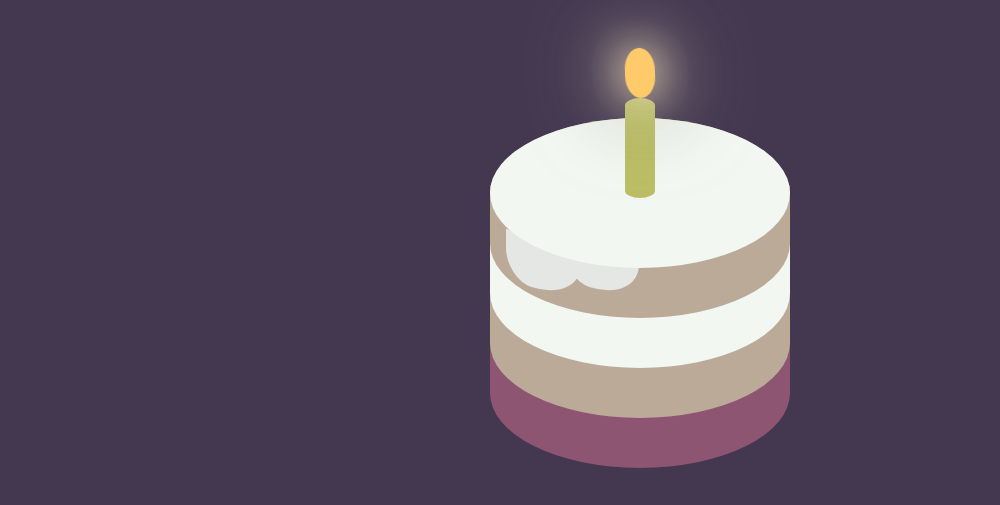
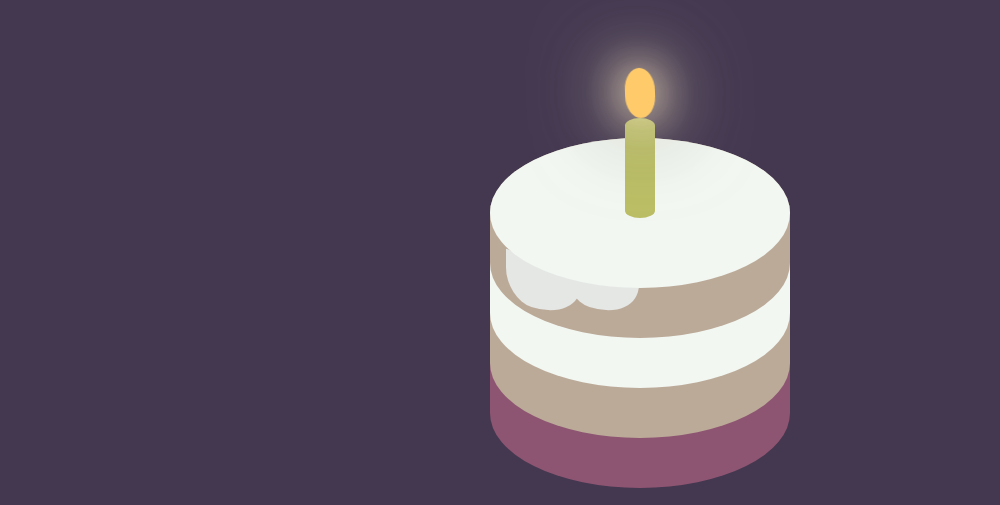
Before and after one commit to QuangTrung96/thuong-em, a plain HTML site: page index6.html in a window 1280 px wide. Shown: the top 505 px of the page, without its empty margins (0-1000 px from the left). Drawn offline with Linux system fonts and the light colour scheme.

Commit message:
new commit

```diff
--- a/index6.html
+++ b/index6.html
@@ -109,7 +109,7 @@ body {
 }
 .cake {
   position: relative;
-  top: 110px;
+  top: 130px;
   width: 300px;
   margin: 0 auto;
 }
```
